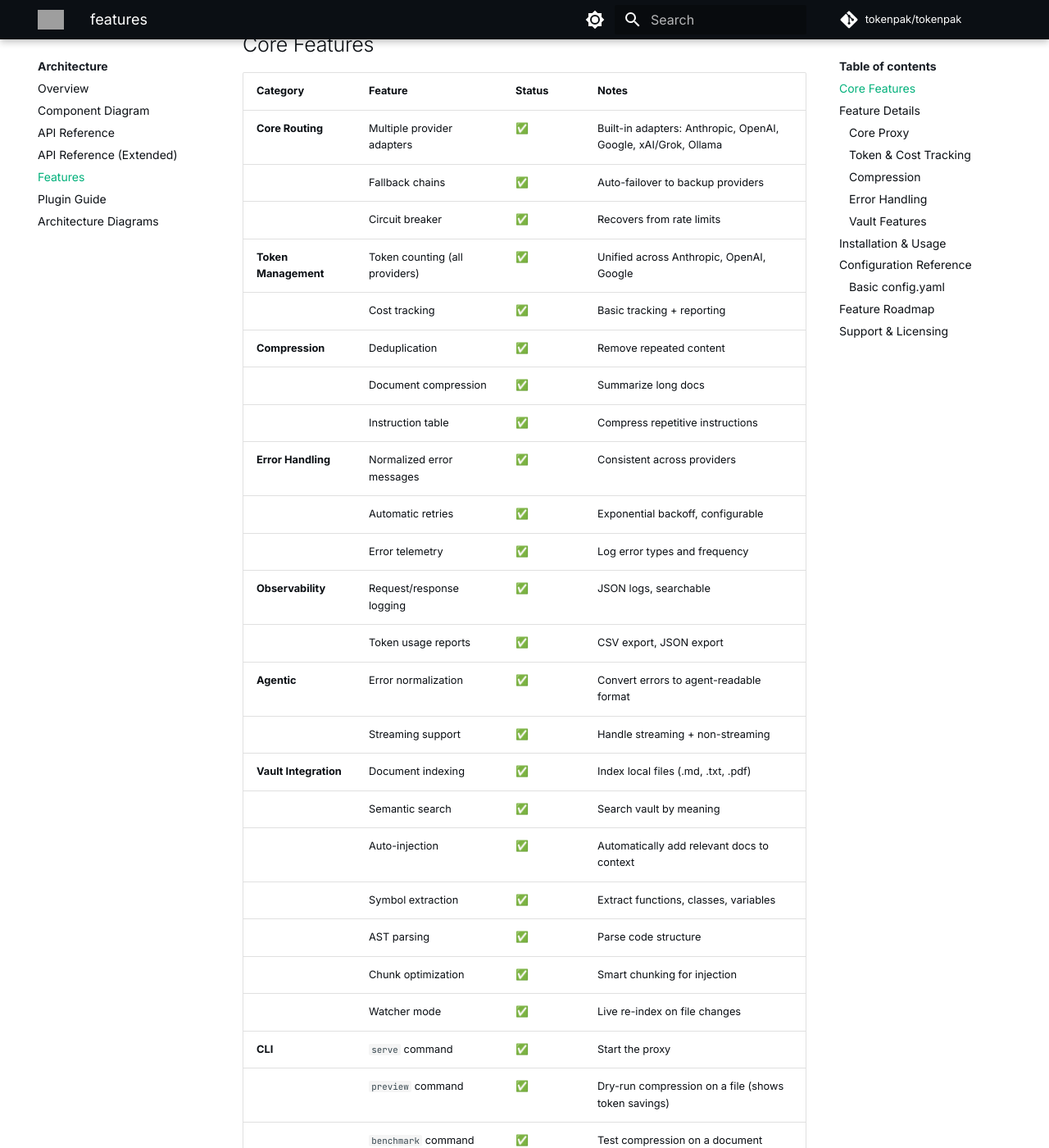
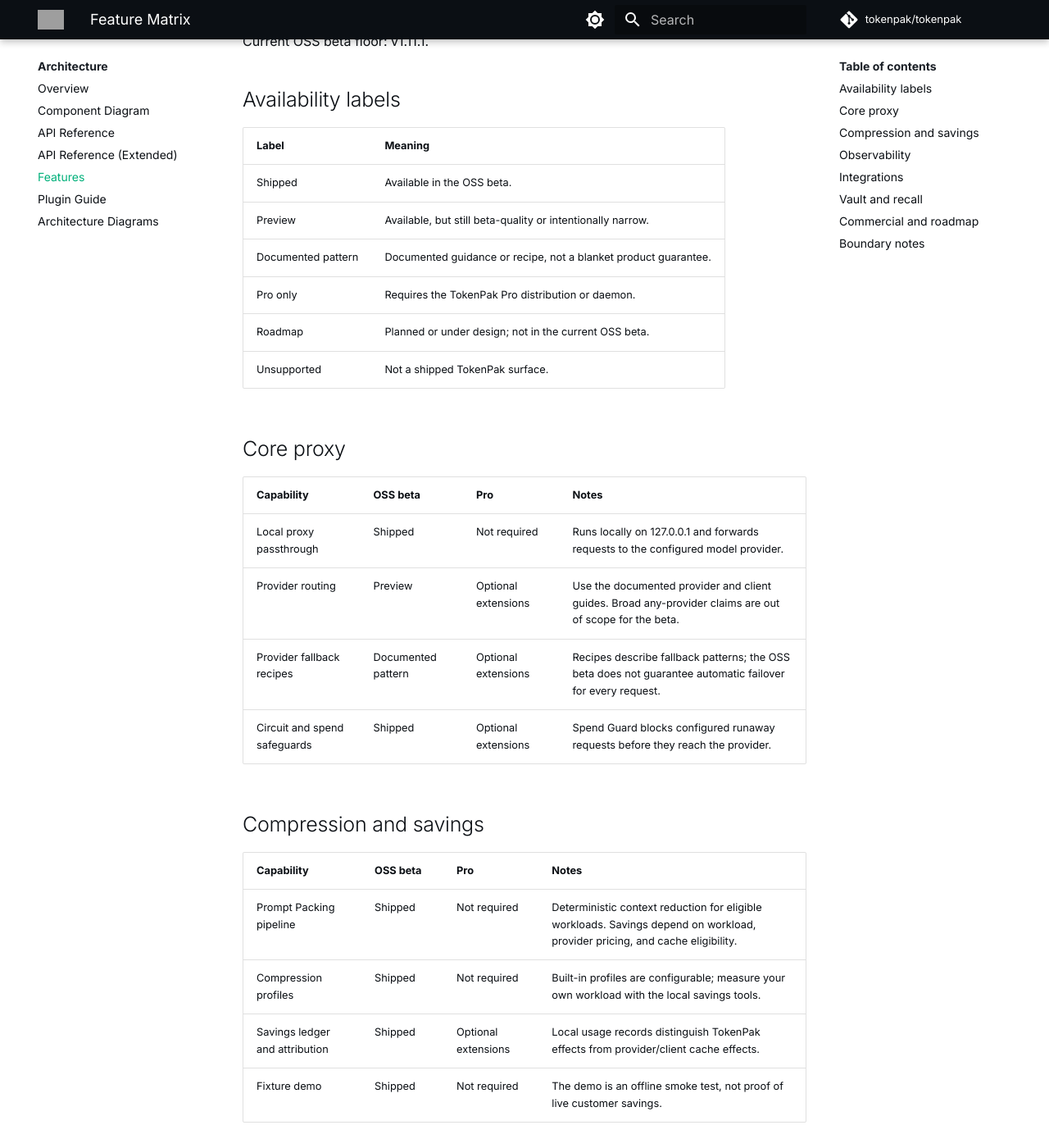
Before and after one commit to tokenpak/docs, an MkDocs documentation site: the page built from docs/features.md, in a window 1280 px wide and 1400 px high, scrolled down 282 px. Shown: the whole window at 82% size. Built offline with MkDocs 1.6.1 and Material for MkDocs 9.7.7, drawn with Linux system fonts in a browser that asks for light colours; comment, search, counter and statistics services are not loaded; some of the changed text lies outside the part shown; grey boxes are pictures that could not be loaded.

Commit message:
docs: generate feature availability matrix

````diff
--- a/docs/features.md
+++ b/docs/features.md
@@ -1,159 +1,78 @@
 ---
-title: "features"
+title: "Feature Matrix"
 created: 2026-03-24T19:05:55Z
+updated: 2026-07-07
 ---
+<!-- Generated by scripts/render_feature_matrix.py from data/feature-availability.json. -->
+
 # Feature Matrix
 
-All features are **FREE and open source** under the Apache 2.0 license.
+TokenPak's OSS beta is Apache 2.0. Pro-only, roadmap, and unsupported surfaces are marked per capability; an item is not part of the current OSS beta unless the OSS column says Shipped or Preview.
 
----
+Current OSS beta floor: v1.11.1.
 
-## Core Features
+## Availability labels
 
-| Category | Feature | Status | Notes |
-|----------|---------|--------|-------|
-| **Core Routing** | Multiple provider adapters | ✅ | Built-in adapters: Anthropic, OpenAI, Google, xAI/Grok, Ollama |
-| | Fallback chains | ✅ | Auto-failover to backup providers |
-| | Circuit breaker | ✅ | Recovers from rate limits |
-| **Token Management** | Token counting (all providers) | ✅ | Unified across Anthropic, OpenAI, Google |
-| | Cost tracking | ✅ | Basic tracking + reporting |
-| **Compression** | Deduplication | ✅ | Remove repeated content |
-| | Document compression | ✅ | Summarize long docs |
-| | Instruction table | ✅ | Compress repetitive instructions |
-| **Error Handling** | Normalized error messages | ✅ | Consistent across providers |
-| | Automatic retries | ✅ | Exponential backoff, configurable |
-| | Error telemetry | ✅ | Log error types and frequency |
-| **Observability** | Request/response logging | ✅ | JSON logs, searchable |
-| | Token usage reports | ✅ | CSV export, JSON export |
-| **Agentic** | Error normalization | ✅ | Convert errors to agent-readable format |
-| | Streaming support | ✅ | Handle streaming + non-streaming |
-| **Vault Integration** | Document indexing | ✅ | Index local files (.md, .txt, .pdf) |
-| | Semantic search | ✅ | Search vault by meaning |
-| | Auto-injection | ✅ | Automatically add relevant docs to context |
-| | Symbol extraction | ✅ | Extract functions, classes, variables |
-| | AST parsing | ✅ | Parse code structure |
-| | Chunk optimization | ✅ | Smart chunking for injection |
-| | Watcher mode | ✅ | Live re-index on file changes |
-| **CLI** | `serve` command | ✅ | Start the proxy |
-| | `preview` command | ✅ | Dry-run compression on a file (shows token savings) |
-| | `benchmark` command | ✅ | Test compression on a document |
-| | `validate` command | ✅ | Validate a TokenPak JSON file against the schema |
-| | `report` command | ✅ | Generate usage reports |
+| Label | Meaning |
+|---|---|
+| Shipped | Available in the OSS beta. |
+| Preview | Available, but still beta-quality or intentionally narrow. |
+| Documented pattern | Documented guidance or recipe, not a blanket product guarantee. |
+| Pro only | Requires the TokenPak Pro distribution or daemon. |
+| Roadmap | Planned or under design; not in the current OSS beta. |
+| Unsupported | Not a shipped TokenPak surface. |
 
----
+## Core proxy
 
-## Feature Details
+| Capability | OSS beta | Pro | Notes |
+|---|---|---|---|
+| Local proxy passthrough | Shipped | Not required | Runs locally on 127.0.0.1 and forwards requests to the configured model provider. |
+| Provider routing | Preview | Optional extensions | Use the documented provider and client guides. Broad any-provider claims are out of scope for the beta. |
+| Provider fallback recipes | Documented pattern | Optional extensions | Recipes describe fallback patterns; the OSS beta does not guarantee automatic failover for every request. |
+| Circuit and spend safeguards | Shipped | Optional extensions | Spend Guard blocks configured runaway requests before they reach the provider. |
 
-### Core Proxy
+## Compression and savings
 
-Provider routing, adapters, tool schema handling, fallback chains, circuit breaker, streaming, passthrough.
+| Capability | OSS beta | Pro | Notes |
+|---|---|---|---|
+| Prompt Packing pipeline | Shipped | Not required | Deterministic context reduction for eligible workloads. Savings depend on workload, provider pricing, and cache eligibility. |
+| Compression profiles | Shipped | Not required | Built-in profiles are configurable; measure your own workload with the local savings tools. |
+| Savings ledger and attribution | Shipped | Optional extensions | Local usage records distinguish TokenPak effects from provider/client cache effects. |
+| Fixture demo | Shipped | Not required | The demo is an offline smoke test, not proof of live customer savings. |
 
-TokenPak's primary usage model is to run the local proxy and point your existing provider SDK or tool at it via a base URL — no application code changes required:
+## Observability
 
-```bash
-# Start the proxy (default: http://127.0.0.1:8766)
-tokenpak serve
-```
+| Capability | OSS beta | Pro | Notes |
+|---|---|---|---|
+| Local dashboard | Preview | Optional extensions | Reads local telemetry and request records; hosted/cloud dashboards are not part of the OSS beta. |
+| CLI status and savings reports | Shipped | Optional extensions | Use status and savings commands for local attribution and troubleshooting. |
+| Built-in Prometheus exporter | Unsupported | Not promised | Use a custom exporter over local records if you need Prometheus-style metrics. |
 
-```python
-# Use the standard Anthropic SDK, routed through TokenPak
-import anthropic
+## Integrations
 
-client = anthropic.Anthropic(
-    base_url="http://127.0.0.1:8766",
-    api_key="sk-ant-...",
-)
-response = client.messages.create(
-    model="claude-sonnet-4-6",
-    max_tokens=1024,
-    messages=[{"role": "user", "content": "Hello"}],
-)
-```
+| Capability | OSS beta | Pro | Notes |
+|---|---|---|---|
+| Client setup guides | Shipped | Not required | Guides cover the documented beta clients; each client still sends requests to its configured model provider. |
+| TIP-1.0 protocol contracts | Preview | Optional extensions | Headers, manifests, and conformance references are public beta surfaces. |
 
-### Token & Cost Tracking
+## Vault and recall
 
-TokenPak tracks per-request token usage and savings server-side. Inspect them over HTTP or via the CLI:
+| Capability | OSS beta | Pro | Notes |
+|---|---|---|---|
+| Vault indexing and search | Preview | Optional extensions | Local indexing and search are available; behavior is bounded by the documented beta limitations. |
+| Pak inspect and recall data plane | Preview | Optional extensions | OSS exposes read-only Pak inspection and recall data. Scoring and assembly are separate Pro surfaces. |
+| Pak scoring, capture, and Context Package assembly | Not included | Pro only | Requires the Pro daemon or private Pro distribution. |
 
-```bash
-curl http://127.0.0.1:8766/stats/last    # most recent request
-tokenpak stats                           # registry totals
-tokenpak savings                         # tokens and cost saved
-```
+## Commercial and roadmap
 
-### Compression
+| Capability | OSS beta | Pro | Notes |
+|---|---|---|---|
+| TokenPak Pro license and daemon workflows | Not included | Pro only | Private Pro workflows are not part of the Apache 2.0 OSS beta. |
+| Dispatch Center | Roadmap | Roadmap | Dispatch documentation is being scoped separately; it should not be described as per-request routing. |
+| Vision and multimodal workflows | Roadmap | Roadmap | Not part of the current OSS beta. |
 
-Deduplication, doc compression, instruction table, budget tracking, fidelity tiers
+## Boundary notes
 
-Automatically applied. Semantic equivalence guaranteed.
-
-### Error Handling
-
-Normalized errors, automatic retries with exponential backoff, and circuit breaking are applied transparently by the proxy. When an upstream provider fails repeatedly, the proxy opens a circuit breaker (visible at `GET /circuit-breakers`) and surfaces a consistent JSON error to the client. See the [Error Handling Guide](./error-handling.md).
-
-### Vault Features
-
-Indexing, search, auto-injection, symbol extraction, AST parsing, chunking, watcher, SQLite backend
-
-```yaml
-vault:
-  enabled: true
-  root: "~/my-vault"
-  auto_inject: true  # Automatically add relevant docs
-```
-
----
-
-## Installation & Usage
-
-```bash
-pip install tokenpak
-tokenpak serve
-```
-
----
-
-## Configuration Reference
-
-### Basic config.yaml
-
-```yaml
-proxy:
-  port: 8766
-  host: 127.0.0.1
-
-provider: anthropic
-fallback:
-  - google
-  - openai
-
-compression:
-  enabled: true
-
-telemetry:
-  enabled: true
-  log_file: /tmp/tokenpak.log
-
-vault:
-  enabled: true
-  root: ~/my-vault
-```
-
----
-
-## Feature Roadmap
-
-These items are on the roadmap and are **not part of the current OSS beta surface** — they are directions, not commitments. For exactly what ships in the beta today, see the [feature overview](index.md).
-
-- Multi-turn conversation history management
-- Vision / multimodal support
-- Advanced batch processing
-
-> TokenPak already ships deterministic **Prompt Packing** today (see the [feature overview](index.md)); it interoperates with provider-side prompt caching rather than replacing it.
-
----
-
-## Support & Licensing
-
-**License:** Apache 2.0. Use however you like.
-
-See [README](index.md) for more information.
+- Requests still go to the model provider you configure; TokenPak does not run a hosted model service for the OSS beta.
+- Savings depend on workload, provider pricing, and cache eligibility. Use local status and savings commands for attribution.
+- Pro-only rows are not part of the Apache 2.0 OSS beta surface.
````
Also changed, not shown: 2 other files.
